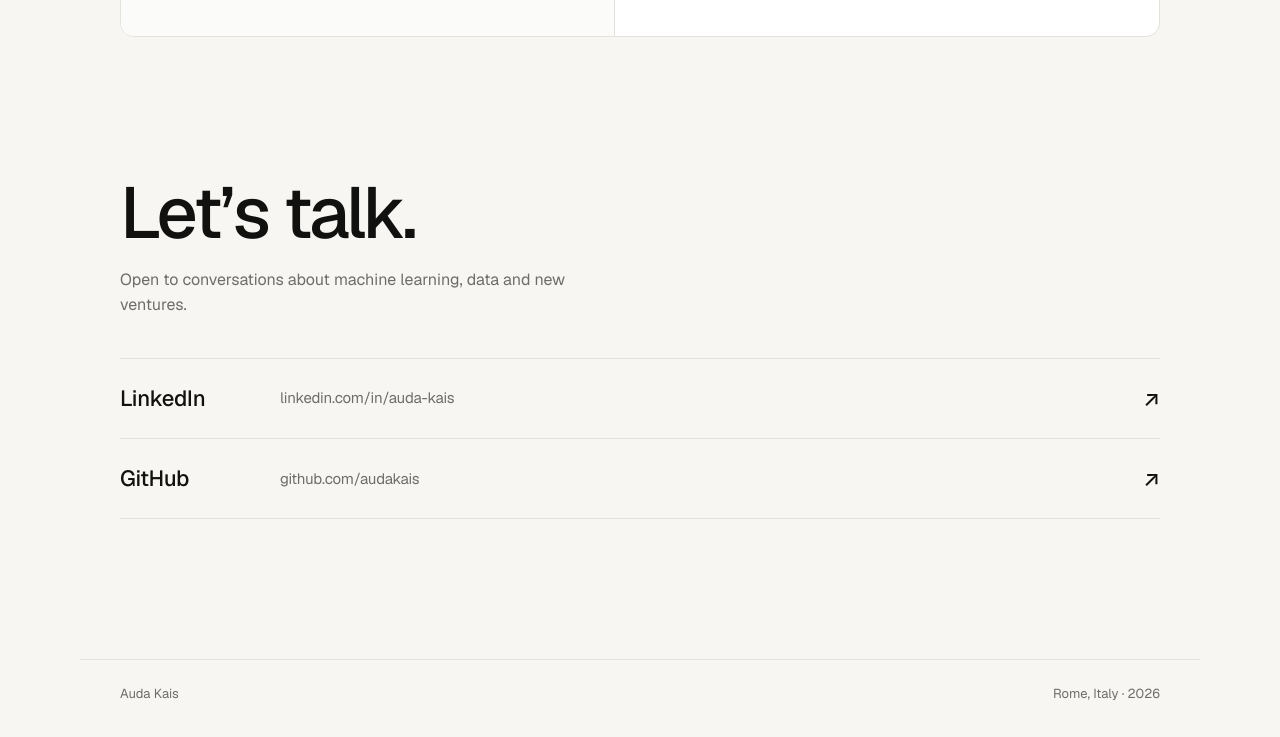
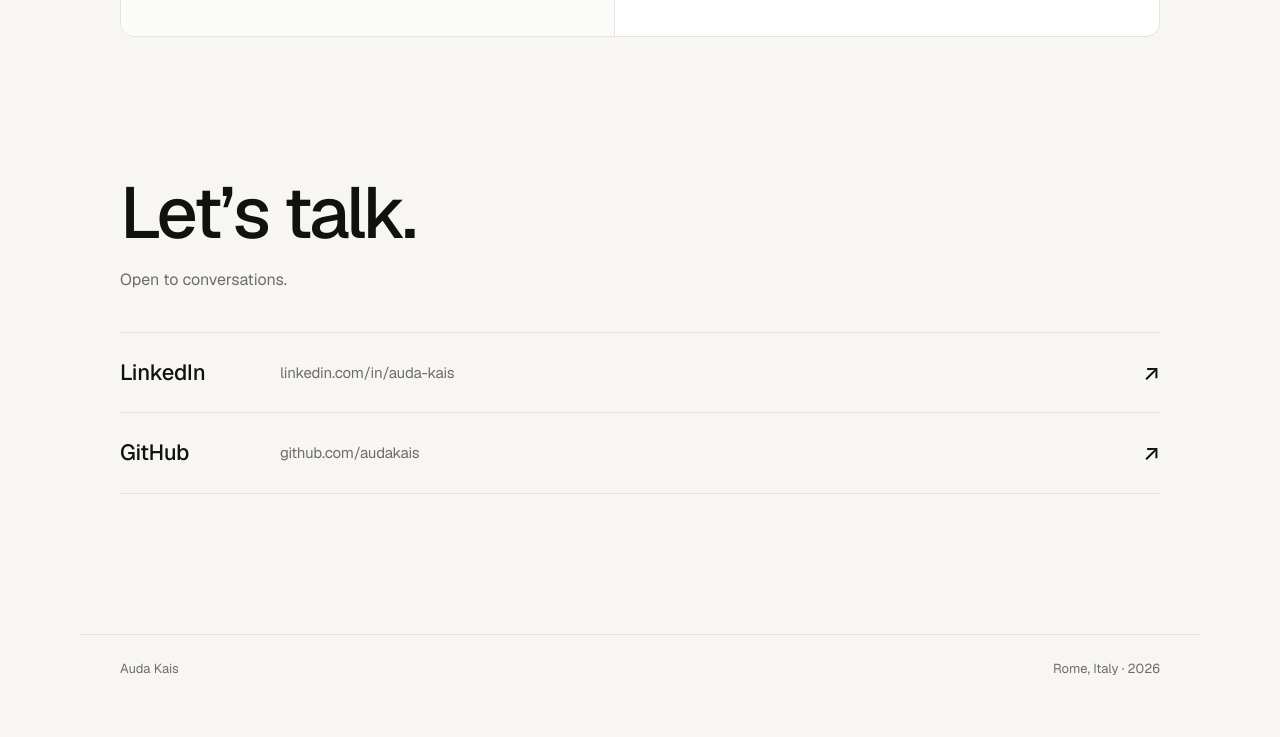
Before and after one commit to audakais/audakais.github.io, a plain HTML site: page index.html in a window 1280 px wide. Shown: the part 1255-1992 px from the top of the page. After the commit the page ends 1966 px from the top, so only its background shows below. Drawn offline with nearby package versions, Linux system fonts and the light colour scheme.

Commit message:
Shorten contact line

```diff
--- a/index.html
+++ b/index.html
@@ -42,7 +42,7 @@
 
     <section class="contact wrap" id="contact">
       <h2 class="contact__title">Let’s talk.</h2>
-      <p class="contact__sub">Open to conversations about machine learning, data and new ventures.</p>
+      <p class="contact__sub">Open to conversations.</p>
       <ul class="contact__links" id="links"></ul>
     </section>
   </main>
```
